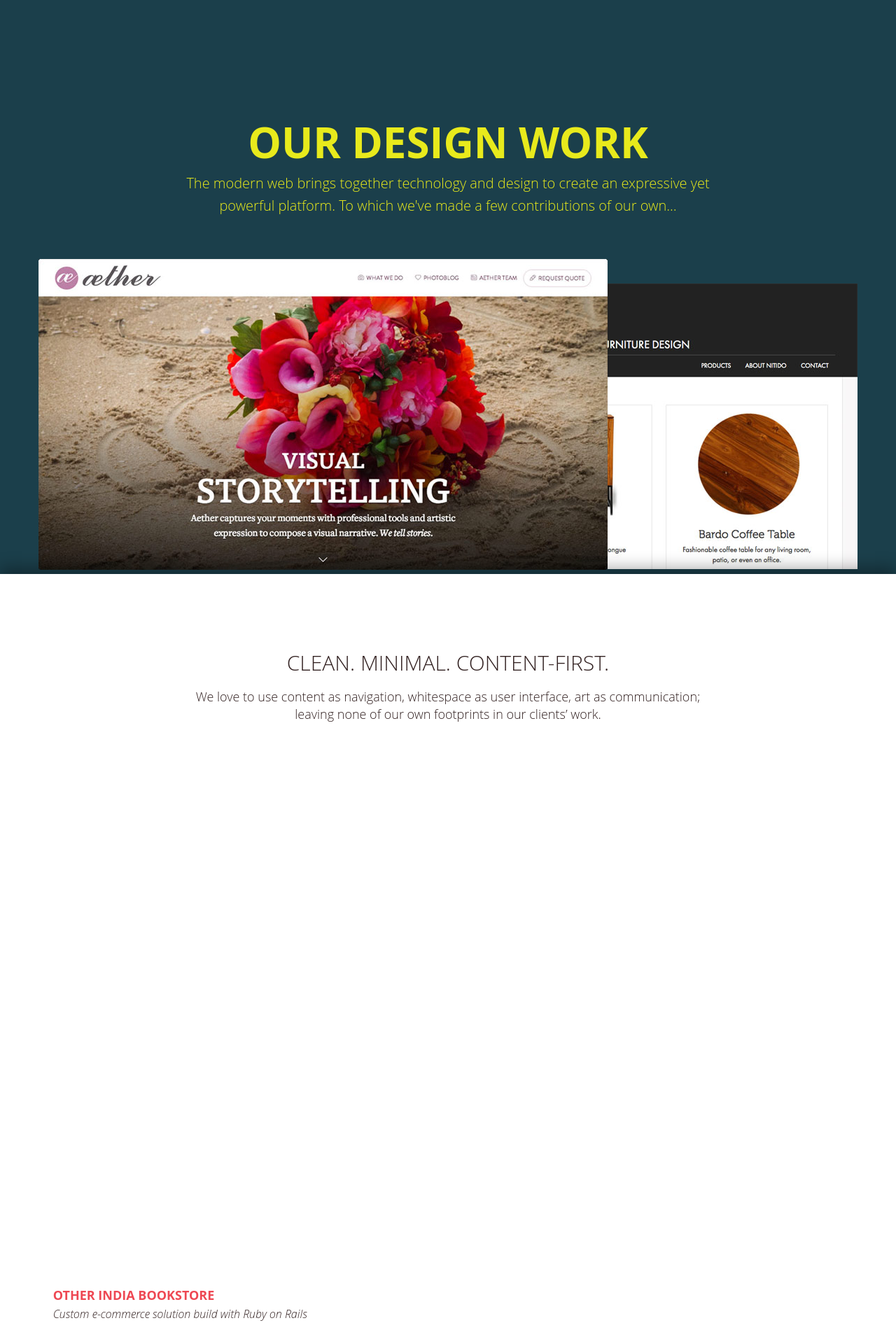
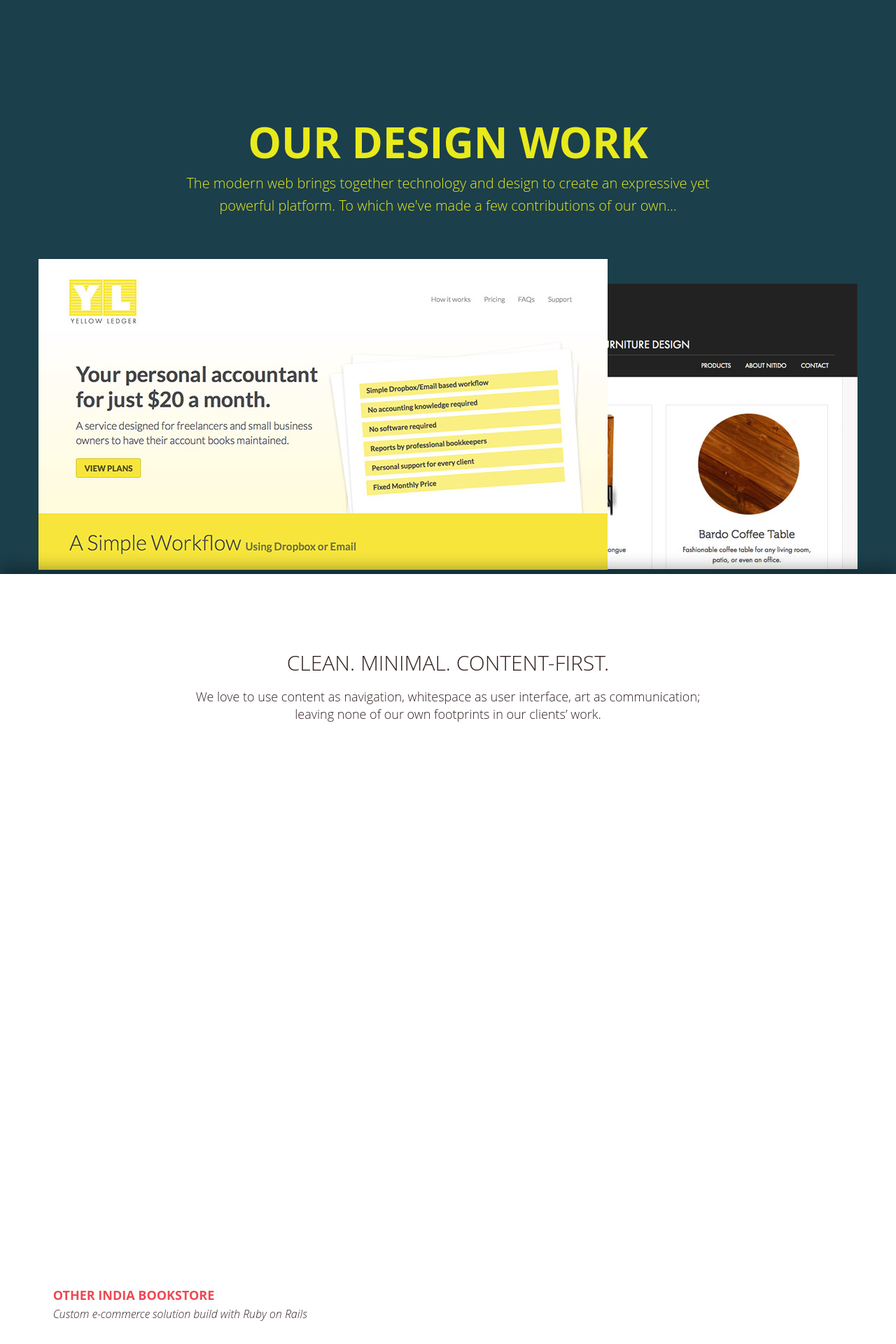
Before and after one commit to HashCookies/hashcookies.github.io, a Jekyll site: the page built from portfolio.html, in a window 1280 px wide. Shown: the top 1920 px of the page at 70% size. Built offline with Jekyll 4.4.1, drawn with Linux system fonts in a browser that asks for light colours; nearby versions of some CDN libraries; comment, search, counter and statistics services are not loaded.

Commit message:
Changing image of tile in work

```diff
--- a/_includes/work.html
+++ b/_includes/work.html
@@ -11,7 +11,7 @@
 			<div id="intro-screenshots">
 
 				<div id="scr-aether" class="screenshot"  data-center-top="transform:scale(1)  translateZ(1000px)" data-top-bottom="transform:scale(.8) translateZ(1000px)">
-					<img src="/assets/images/scr-aether.jpg" alt="Aether screenshot"  />
+					<img src="/assets/images/scr-yl.jpg" alt="Aether screenshot"  />
 				</div>
 
 
```
Also changed, not shown: assets/images/scr-yl.jpg (added).
